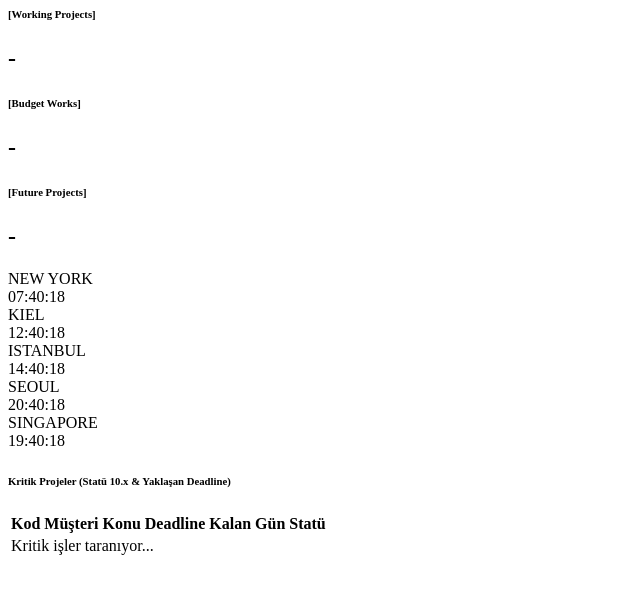
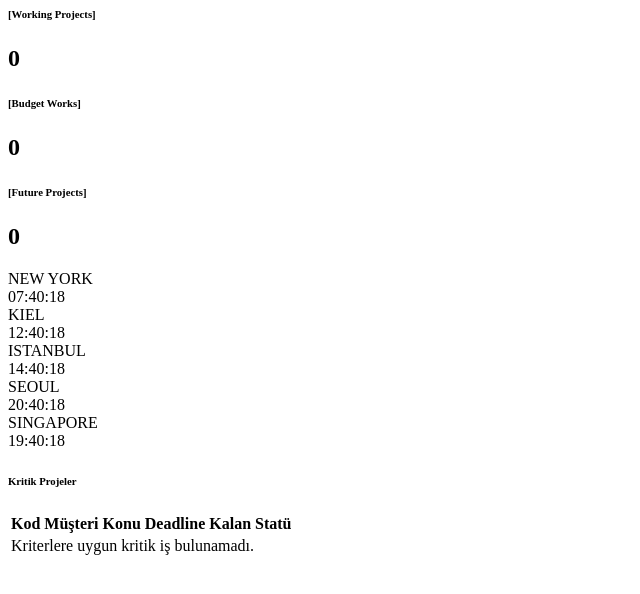
Before and after one commit to samettaskiranwork/aykor-panel, a FastAPI app: template templates/sections/home.html in a window 1280 px wide. Shown: the top 594 px of the page, without its empty margins (0-640 px from the left). Run offline with FastAPI, Linux system fonts and the light colour scheme; the template is opened without the code that fills it, so the values that code supplies are empty.

Commit message:
Update home.html

```diff
--- a/templates/sections/home.html
+++ b/templates/sections/home.html
@@ -46,20 +46,12 @@
     </div>
 
     <div class="card-erp p-3 border-top border-warning border-5 shadow-sm">
-        <h6 class="fw-bold mb-3 text-danger">
-            <i class="bi bi-exclamation-triangle-fill me-2"></i>
-            Kritik Projeler (Statü 10.x & Yaklaşan Deadline)
-        </h6>
+        <h6 class="fw-bold mb-3 text-danger"><i class="bi bi-exclamation-triangle-fill me-2"></i> Kritik Projeler</h6>
         <div class="table-responsive">
             <table class="table table-sm table-hover table-erp mb-0">
                 <thead class="table-light">
                     <tr>
-                        <th>Kod</th>
-                        <th>Müşteri</th>
-                        <th>Konu</th>
-                        <th>Deadline</th>
-                        <th>Kalan Gün</th>
-                        <th class="text-center">Statü</th>
+                        <th>Kod</th><th>Müşteri</th><th>Konu</th><th>Deadline</th><th>Kalan</th><th class="text-center">Statü</th>
                     </tr>
                 </thead>
                 <tbody id="homeUpcomingTableBody">
@@ -71,27 +63,23 @@
 </div>
 
 <script>
-/**
- * HOME MODÜLÜ MANTIĞI
- * Bu script sadece bu sayfaya özeldir. Dashboard'daki navigate fonksiyonu
- * path 'home' olduğunda initHomeModule() fonksiyonunu çağırır.
- */
+async function initHomeModule() {
+    console.log("Home modülü başlatılıyor..."); // F12 konsolunda bunu görmelisin
+    try {
+        const response = await fetch('/api/home/dashboard_data');
+        if (!response.ok) throw new Error('Network response was not ok');
 
-async function initHomeModule() {
-    try {
-        // Tek bir istek, tüm ana sayfa verisi!
-        const response = await fetch('/api/home/dashboard_data');
         const data = await response.json();
+        const tbody = document.getElementById('homeUpcomingTableBody');
 
-        // 1. İstatistikleri Yaz
-        document.getElementById('stat-working').innerText = data.stats.working;
-        document.getElementById('stat-budget').innerText = data.stats.budget;
-        document.getElementById('stat-future').innerText = data.stats.future;
+        // 1. İstatistikler
+        document.getElementById('stat-working').innerText = data.stats.working || 0;
+        document.getElementById('stat-budget').innerText = data.stats.budget || 0;
+        document.getElementById('stat-future').innerText = data.stats.future || 0;
 
-        // 2. Tabloyu Doldur
-        const tbody = document.getElementById('homeUpcomingTableBody');
+        // 2. Tablo
         if (data.upcoming_projects.length === 0) {
-            tbody.innerHTML = '<tr><td colspan="6" class="text-center py-4">Kritik iş bulunamadı.</td></tr>';
+            tbody.innerHTML = '<tr><td colspan="6" class="text-center py-4 text-muted">Kriterlere uygun kritik iş bulunamadı.</td></tr>';
         } else {
             tbody.innerHTML = data.upcoming_projects.map(p => {
                 const diff = Math.ceil((new Date(p.deadline) - new Date()) / (1000 * 60 * 60 * 24));
@@ -107,75 +95,24 @@ async function initHomeModule() {
             }).join('');
         }
     } catch (err) {
-        console.error("Home Modülü hatası:", err);
+        console.error("Home Modülü Hatası:", err);
+        document.getElementById('homeUpcomingTableBody').innerHTML = '<tr><td colspan="6" class="text-center text-danger">Veri yüklenemedi!</td></tr>';
     }
 }
 
-// 1. İstatistikleri Veritabanından Çek
-async function updateHomeStats() {
-    try {
-        const [r1, r2, r3] = await Promise.all([
-            fetch('/api/projects'),
-            fetch('/api/budget/list'),
-            fetch('/api/future/list')
-        ]);
-        const [p, b, f] = await Promise.all([r1.json(), r2.json(), r3.json()]);
-
-        document.getElementById('stat-working').innerText = p.length || 0;
-        document.getElementById('stat-budget').innerText = b.length || 0;
-        document.getElementById('stat-future').innerText = f.length || 0;
-    } catch(e) { console.error("Stats Error:", e); }
-}
-
-// 2. Kritik Projeleri (Status 10.x) Listele
-async function updateHomeUpcomingTable() {
-    try {
-        const res = await fetch('/api/projects/upcoming');
-        const projects = await res.json();
-        const tbody = document.getElementById('homeUpcomingTableBody');
-
-        if (!tbody) return;
-
-        if (projects.length === 0) {
-            tbody.innerHTML = '<tr><td colspan="6" class="text-center py-4 text-muted">Önümüzdeki 7 gün için kriterlere uygun iş bulunamadı.</td></tr>';
-            return;
-        }
-
-        tbody.innerHTML = projects.map(p => {
-            const diff = Math.ceil((new Date(p.deadline) - new Date()) / (1000 * 60 * 60 * 24));
-            return `
-                <tr>
-                    <td><strong>${p.project_code}</strong></td>
-                    <td>${p.customer}</td>
-                    <td>${p.subject}</td>
-                    <td>${p.deadline}</td>
-                    <td><span class="badge ${diff <= 3 ? 'bg-danger' : 'bg-warning text-dark'}">${diff} Gün</span></td>
-                    <td class="text-center"><small class="badge bg-light text-dark border">${p.prostatus}</small></td>
-                </tr>
-            `;
-        }).join('');
-    } catch(e) { console.error("Upcoming Table Error:", e); }
-}
-
-// 3. Saatleri Güncelle (Bu fonksiyon bir kez tanımlanır ve her zaman çalışır)
+// Saatler (Bağımsız çalışır)
 function runHomeClocks() {
     const opt = { hour:'2-digit', minute:'2-digit', second:'2-digit', hour12:false };
-    const clocks = {
-        'clock-tr': 'Europe/Istanbul',
-        'clock-ny': 'America/New_York',
-        'clock-de': 'Europe/Berlin',
-        'clock-kr': 'Asia/Seoul',
-        'clock-sg': 'Asia/Singapore'
-    };
+    const clocks = {'clock-tr':'Europe/Istanbul','clock-ny':'America/New_York','clock-de':'Europe/Berlin','clock-kr':'Asia/Seoul','clock-sg':'Asia/Singapore'};
     for (const [id, tz] of Object.entries(clocks)) {
         const el = document.getElementById(id);
         if(el) el.innerText = new Date().toLocaleTimeString('tr-TR', { ...opt, timeZone: tz });
     }
 }
+setInterval(runHomeClocks, 1000);
+runHomeClocks();
 
-// İlk açılışta saatleri başlat ve saniyede bir güncelle
-if (!window.homeClockInterval) {
-    runHomeClocks();
-    window.homeClockInterval = setInterval(runHomeClocks, 1000);
-}
+// TEST İÇİN: Sayfa yüklendiğinde otomatik çalıştır
+// Normalde dashboard.html içindeki navigate('home') bunu tetiklemeli.
+initHomeModule();
 </script>
```
